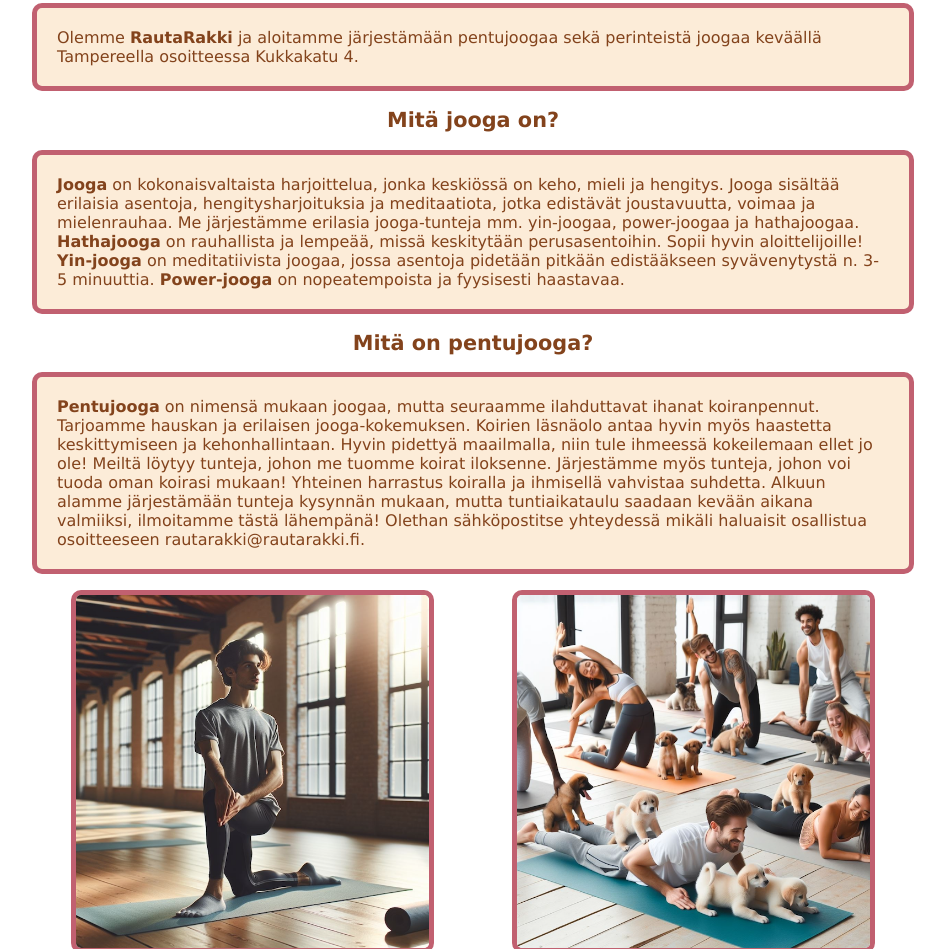
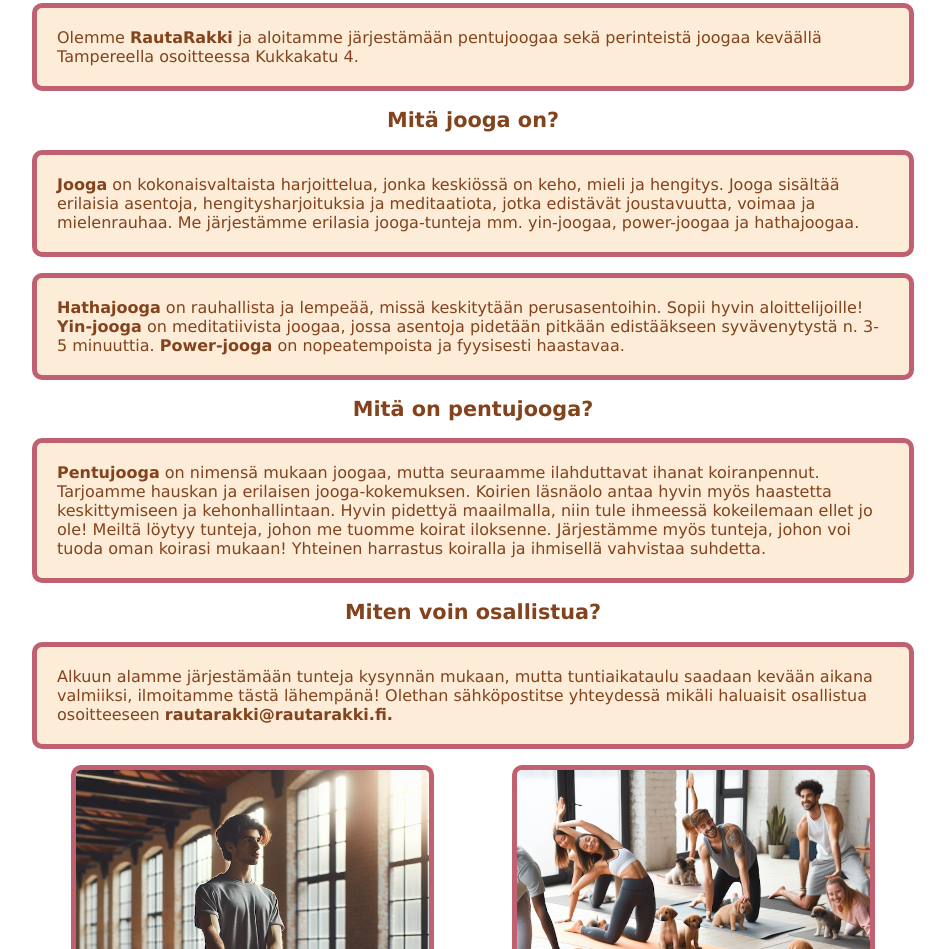
Before and after one commit to Essiim/RautaRakki, a plain HTML site: page index.html in a window 1280 px wide. Shown: the part 349-1298 px from the top of the page, without its empty margins (167-1112 px from the left). Drawn offline with Linux system fonts and the light colour scheme.

Commit message:
Add files via upload

```diff
--- a/index.html
+++ b/index.html
@@ -37,8 +37,8 @@
             <p><span class="lihavoitu">Jooga</span> on kokonaisvaltaista harjoittelua, jonka keskiössä on keho, mieli ja
                 hengitys. Jooga sisältää erilaisia
                 asentoja, hengitysharjoituksia ja meditaatiota, jotka edistävät joustavuutta, voimaa ja mielenrauhaa. Me
-                järjestämme erilasia jooga-tunteja mm. yin-joogaa, power-joogaa ja hathajoogaa.<br>
-                <span class="lihavoitu">Hathajooga</span> on rauhallista ja lempeää, missä keskitytään perusasentoihin.
+                järjestämme erilasia jooga-tunteja mm. yin-joogaa, power-joogaa ja hathajoogaa.</p>
+            <p><span class="lihavoitu">Hathajooga</span> on rauhallista ja lempeää, missä keskitytään perusasentoihin.
                 Sopii hyvin aloittelijoille!
                 <span class="lihavoitu">Yin-jooga</span> on meditatiivista joogaa, jossa asentoja pidetään pitkään
                 edistääkseen syvävenytystä n. 3-5
@@ -54,11 +54,12 @@
                 kehonhallintaan.
                 Hyvin pidettyä maailmalla, niin tule ihmeessä kokeilemaan ellet jo ole!
                 Meiltä löytyy tunteja, johon me tuomme koirat iloksenne. Järjestämme myös tunteja, johon voi tuoda oman
-                koirasi mukaan! Yhteinen harrastus koiralla ja ihmisellä vahvistaa suhdetta.
-                Alkuun alamme järjestämään tunteja kysynnän mukaan, mutta tuntiaikataulu saadaan kevään aikana
+                koirasi mukaan! Yhteinen harrastus koiralla ja ihmisellä vahvistaa suhdetta.</p>
+            <h2>Miten voin osallistua?</h2>
+                <p>Alkuun alamme järjestämään tunteja kysynnän mukaan, mutta tuntiaikataulu saadaan kevään aikana
                 valmiiksi,
                 ilmoitamme tästä lähempänä! Olethan sähköpostitse yhteydessä mikäli haluaisit osallistua osoitteeseen
-                rautarakki@rautarakki.fi.</p>
+                <span class="lihavoitu">rautarakki@rautarakki.fi.</span></p>
 
             <div class="flex_container">
                 <div class="flex_item">
```
